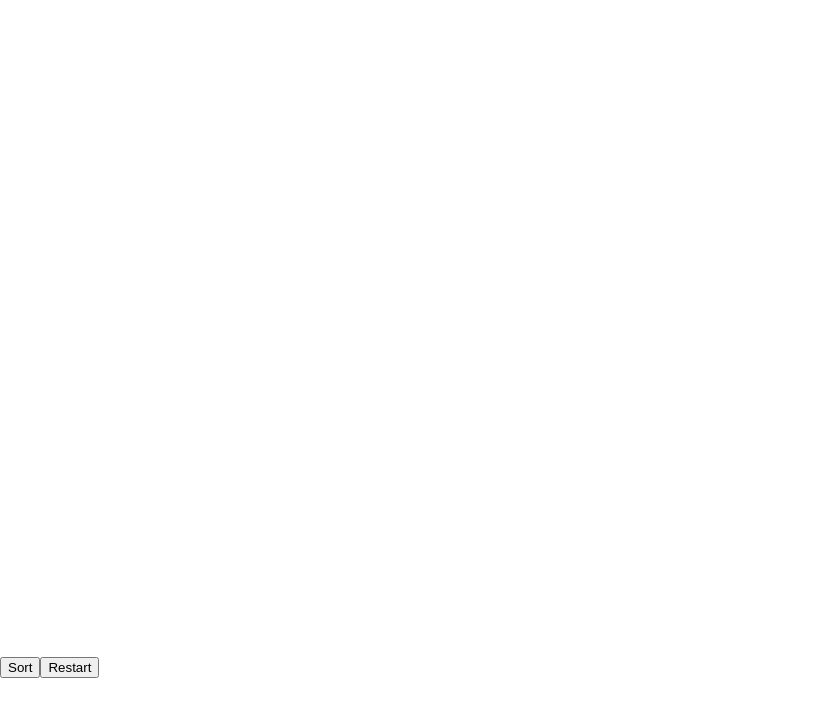
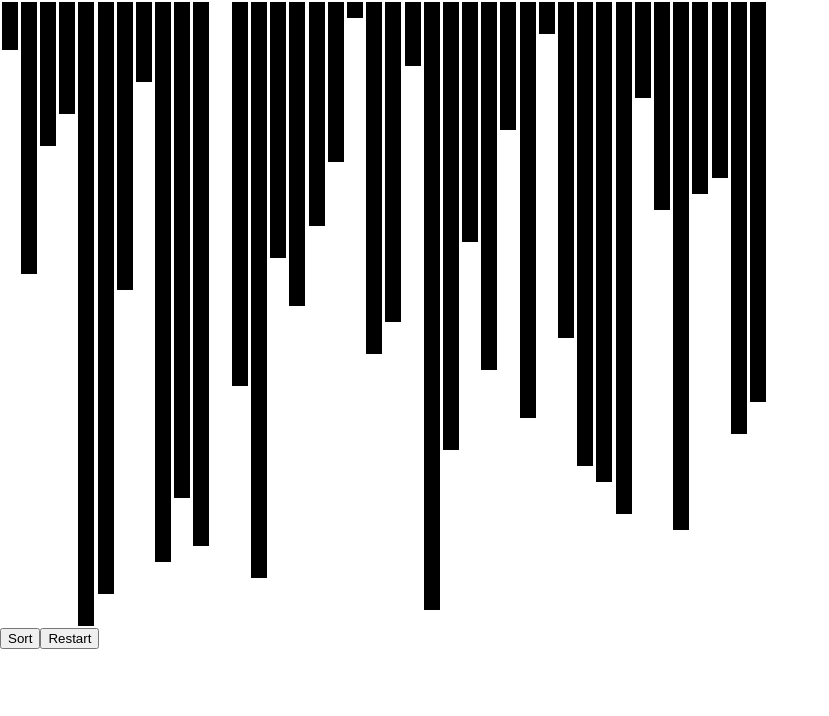
Before and after one commit to BenjaminGrabow/Visualize-Algorithms, a React (Create React App) app in the folder sort_algos/: page / in a window 1280 px wide. Shown: the top 716 px of the page, without its empty margins (0-829 px from the left). Built offline with nearby package versions, Linux system fonts and the light colour scheme.

Commit message:
change margin

```diff
--- a/sort_algos/src/components/SortAlgos/BubbleSort.js
+++ b/sort_algos/src/components/SortAlgos/BubbleSort.js
@@ -15,7 +15,7 @@ const StyledBubbleSort = styled.div`
   .beam {
     margin: 1rem;
     background-color: black;
-    width: 1rem;
+    width: .1rem;
   }
 `;
 
--- a/sort_algos/src/components/SortAlgos/SelectionSort.js
+++ b/sort_algos/src/components/SortAlgos/SelectionSort.js
@@ -7,7 +7,7 @@ const StyledSelectionSort = styled.div`
   }
 
   .beam {
-    margin: 1rem;
+    margin: .1rem;
     background-color: black;
     width: 1rem;
   }
```
